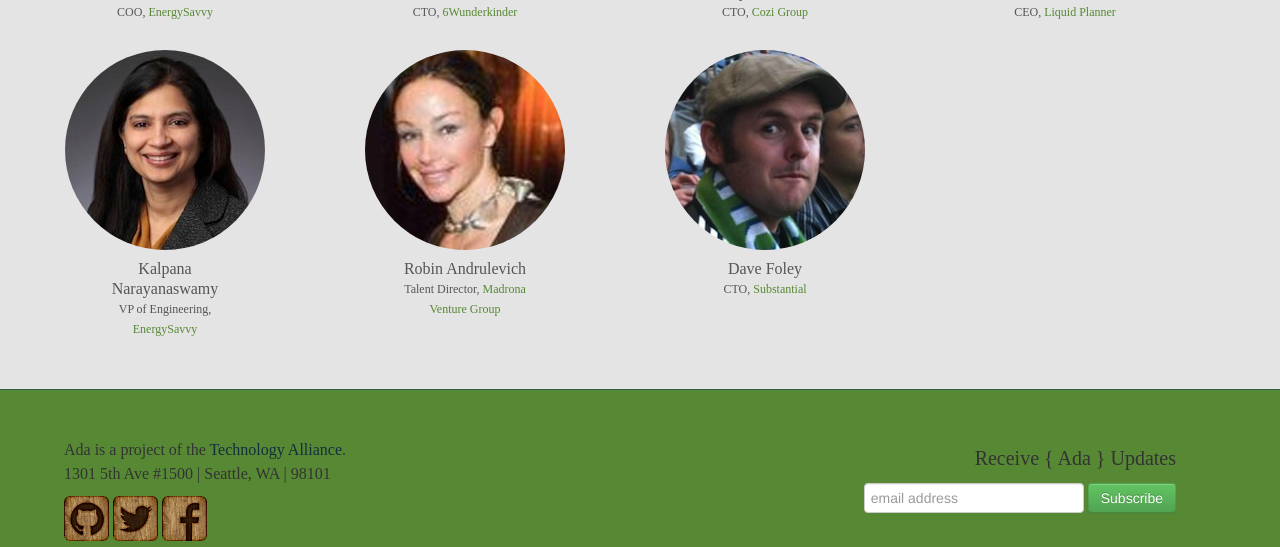
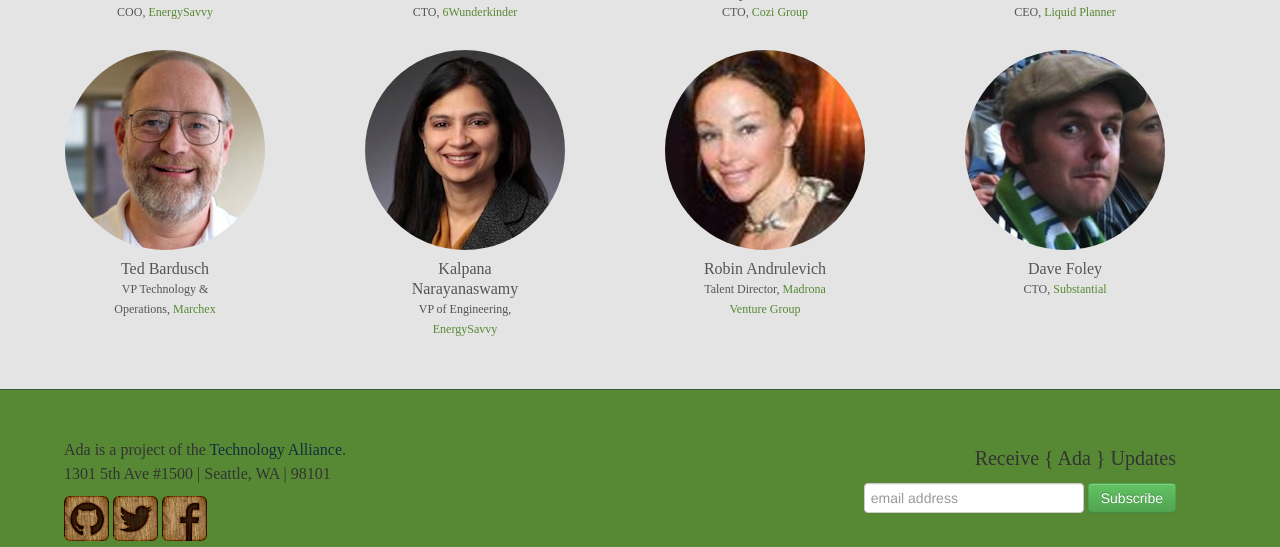
Before and after one commit to Ada-Developers-Academy/adadevelopersacademy.org, a Jekyll site: the page built from about/index.html, in a window 1280 px wide and 900 px high, scrolled down 2556 px, cut to the strip 0-547 px from the top of the window. Built offline with Jekyll 4.4.1, drawn with Linux system fonts in a browser that asks for light colours; nearby versions of some CDN libraries.

Commit message:
Add Ted.

```diff
--- a/about/index.html
+++ b/about/index.html
@@ -120,6 +120,13 @@
              <div class="caption inner sub">CEO, <a href="http://www.liquidplanner.com/">Liquid Planner</a></div>
            </div>
          </li>
+         <li class='span3'>
+            <div class="thumbnail">
+              <img class='img-circle' src="/images/headshots/ted.png" />
+              <div class="caption inner">Ted Bardusch</div>
+              <div class="caption inner sub">VP Technology & Operations, <a href="http://www.marchex.com/">Marchex</a></div>
+            </div>
+          </li>
           <li class='span3'>
              <div class="thumbnail">
                <img class='img-circle' src="/images/headshots/kalpana.jpg" />
```
Also changed, not shown: images/headshots/ted.png (added).
